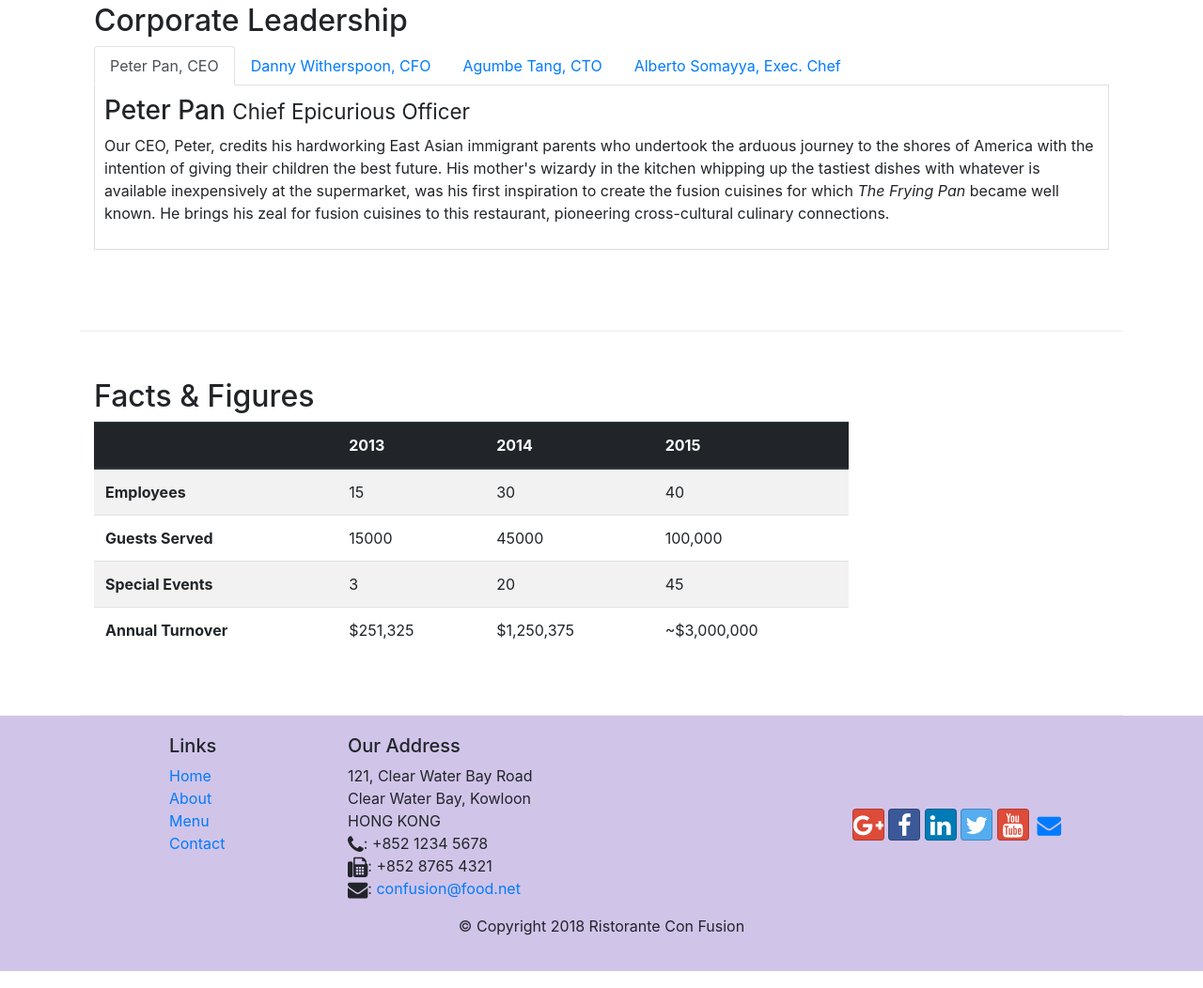
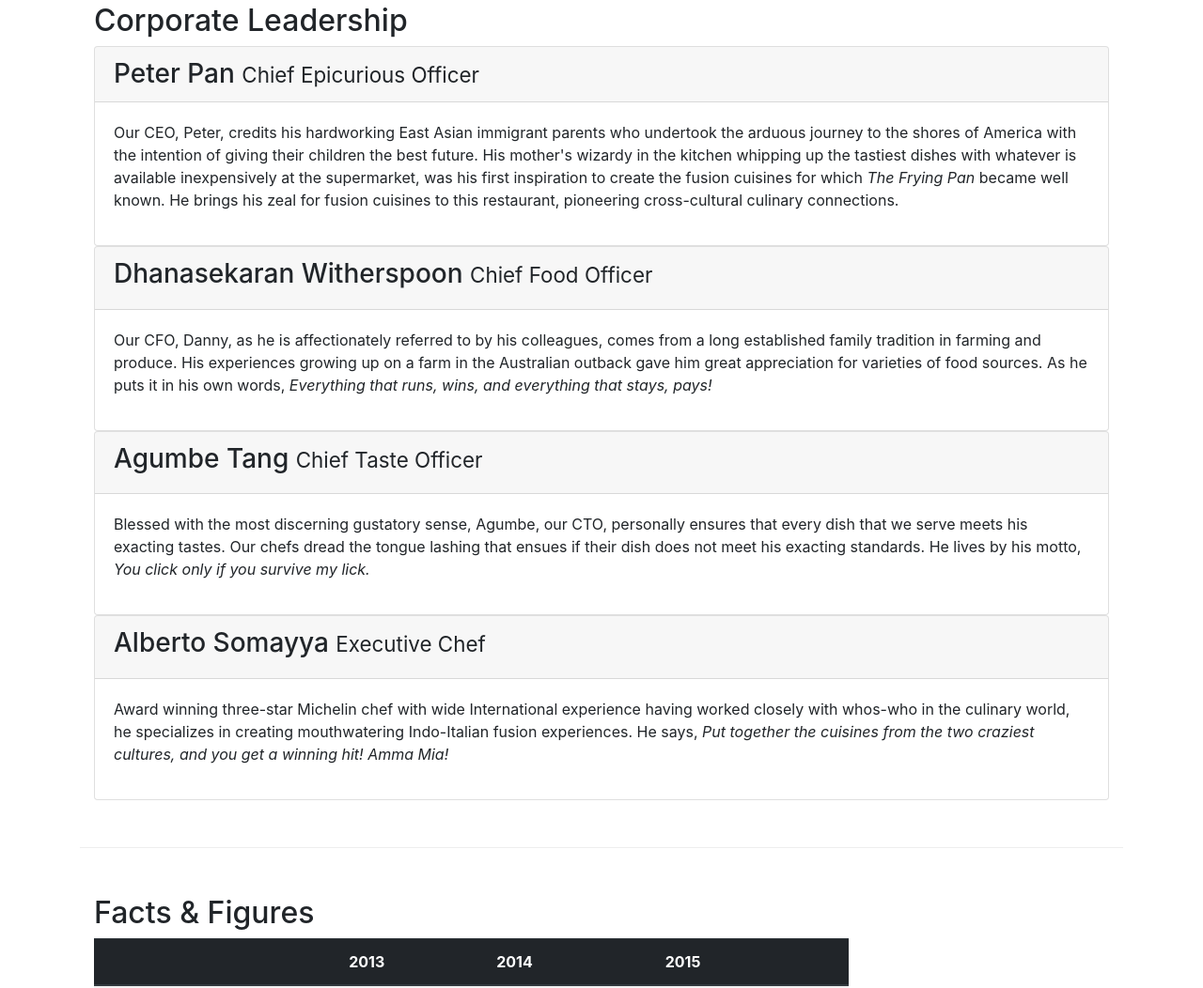
Before and after one commit to HizemMontassar/Bootstrap, a website: page aboutus.html in a window 1280 px wide. Shown: the part 1019-2071 px from the top of the page at 94% size. Drawn offline with nearby package versions, Linux system fonts and the light colour scheme.

Commit message:
accordio

```diff
--- a/aboutus.html
+++ b/aboutus.html
@@ -103,46 +103,67 @@
             <div class="col-12 col-sm">
                 <h2>Corporate Leadership</h2>
 
-                <ul class="nav nav-tabs">
-                    <li class="nav-item">
-                      <a class="nav-link active" href="#peter"
-                        role="tab" data-toggle="tab">Peter Pan, CEO</a>
-                    </li>
-                    <li class="nav-item">
-                      <a class="nav-link" href="#danny" role="tab"
-                        data-toggle="tab">Danny Witherspoon, CFO</a>
-                    </li>
-                    <li class="nav-item">
-                      <a class="nav-link" href="#agumbe"role="tab"
-                        data-toggle="tab">Agumbe Tang, CTO</a>
-                    </li>
-                    <li class="nav-item">
-                      <a class="nav-link" href="#alberto" role="tab"
-                        data-toggle="tab">Alberto Somayya, Exec. Chef</a>
-                    </li>
-                </ul>
 
 
-                <div class="tab-content">
-                    <div role="tabpanel" class="tab-pane fade show active" id="peter">
-                        <h3>Peter Pan <small>Chief Epicurious Officer</small></h3>
-                        <p class="d-none d-sm-block">Our CEO, Peter, credits his hardworking East Asian immigrant parents who undertook the arduous journey to the shores of America with the intention of giving their children the best future. His mother's wizardy in the kitchen whipping up the tastiest dishes with whatever is available inexpensively at the supermarket, was his first inspiration to create the fusion cuisines for which <em>The Frying Pan</em> became well known. He brings his zeal for fusion cuisines to this restaurant, pioneering cross-cultural culinary connections.</p>
-                    </div>
-                    <div role="tabpanel" class="tab-pane fade" id="danny">
-                        <h3>Dhanasekaran Witherspoon <small>Chief Food Officer</small></h3>
-                        <p class="d-none d-sm-block">Our CFO, Danny, as he is affectionately referred to by his colleagues, comes from a long established family tradition in farming and produce. His experiences growing up on a farm in the Australian outback gave him great appreciation for varieties of food sources. As he puts it in his own words, <em>Everything that runs, wins, and everything that stays, pays!</em></p>
+
+                <div id="accordion">
+                    <div class="card">
+                        <div class="card-header" role="tab" id="peterhead">
+                            <h3 class="mb-0">
+                                <a data-toggle="collapse" data-target="#peter">Peter Pan <small>Chief Epicurious Officer</small></a>
+                            </h3>
+                        </div>
+
+                        <div role="tabpanel" class="collapse show" id="peter" data-parent="#accordion">
+                            <div class="card-body">
+                                <p class="d-none d-sm-block">Our CEO, Peter, credits his hardworking East Asian immigrant parents who undertook the arduous journey to the shores of America with the intention of giving their children the best future. His mother's wizardy in the kitchen whipping up the tastiest dishes with whatever is available inexpensively at the supermarket, was his first inspiration to create the fusion cuisines for which <em>The Frying Pan</em> became well known. He brings his zeal for fusion cuisines to this restaurant, pioneering cross-cultural culinary connections.</p>
+                            </div>
+                        </div>
+
+
                     </div>
 
-                    <div role="tabpanel" class="tab-pane fade" id="agumbe">
-                        <h3>Agumbe Tang <small>Chief Taste Officer</small></h3>
-                        <p class="d-none d-sm-block">Blessed with the most discerning gustatory sense, Agumbe, our CTO, personally ensures that every dish that we serve meets his exacting tastes. Our chefs dread the tongue lashing that ensues if their dish does not meet his exacting standards. He lives by his motto, <em>You click only if you survive my lick.</em></p>
+                    <div class="card">
+                        <div class="card-header" role="tab" id="dannyhead">
+                            <h3>
+                                <a data-toggle="collapse" data-target="#danny">Dhanasekaran Witherspoon <small>Chief Food Officer</small></a>
+                            </h3>
+                        </div>
+
+                        <div role="tabpanel" class="collapse show" id="danny" data-parent="#accordion">
+                            <div class="card-body">
+                                <p class="d-none d-sm-block">Our CFO, Danny, as he is affectionately referred to by his colleagues, comes from a long established family tradition in farming and produce. His experiences growing up on a farm in the Australian outback gave him great appreciation for varieties of food sources. As he puts it in his own words, <em>Everything that runs, wins, and everything that stays, pays!</em></p>
+                            </div>
+                        </div>
                     </div>
 
-                    <div role="tabpanel" class="tab-pane fade" id="alberto">
-                        <h3>Alberto Somayya <small>Executive Chef</small></h3>
-                        <p class="d-none d-sm-block">Award winning three-star Michelin chef with wide International experience having worked closely with  whos-who in the culinary world, he specializes in creating mouthwatering Indo-Italian fusion experiences. He says, <em>Put together the cuisines from the two craziest cultures, and you get a winning hit! Amma Mia!</em></p>
+                    <div class="card">
+                        <div class="card-header" role="tab" id="agumbehead">
+                            <h3>
+                                <a data-toggle="collapse" data-target="#agumbe">Agumbe Tang <small>Chief Taste Officer</small></a>
+                            </h3>
+                        </div>
+
+                        <div role="tabpanel" class="collapse show" id="agumbe" data-parent="#accordion">
+                            <div class="card-body">
+                                <p class="d-none d-sm-block">Blessed with the most discerning gustatory sense, Agumbe, our CTO, personally ensures that every dish that we serve meets his exacting tastes. Our chefs dread the tongue lashing that ensues if their dish does not meet his exacting standards. He lives by his motto, <em>You click only if you survive my lick.</em></p>
+                            </div>
+                        </div>
                     </div>
 
+                    <div class="card">
+                        <div class="card-header" role="tab" id="albertohead">
+                            <h3>
+                                <a data-toggle="collapse" data-target="#alberto">Alberto Somayya <small>Executive Chef</small></a>
+                            </h3>
+                        </div>
+
+                        <div role="tabpanel" class="collapse show" id="alberto" data-parent="#accordion">
+                            <div class="card-body">
+                                <p class="d-none d-sm-block">Award winning three-star Michelin chef with wide International experience having worked closely with  whos-who in the culinary world, he specializes in creating mouthwatering Indo-Italian fusion experiences. He says, <em>Put together the cuisines from the two craziest cultures, and you get a winning hit! Amma Mia!</em></p>
+                            </div>
+                        </div>
+                    </div>
 
                 </div>
 
```
